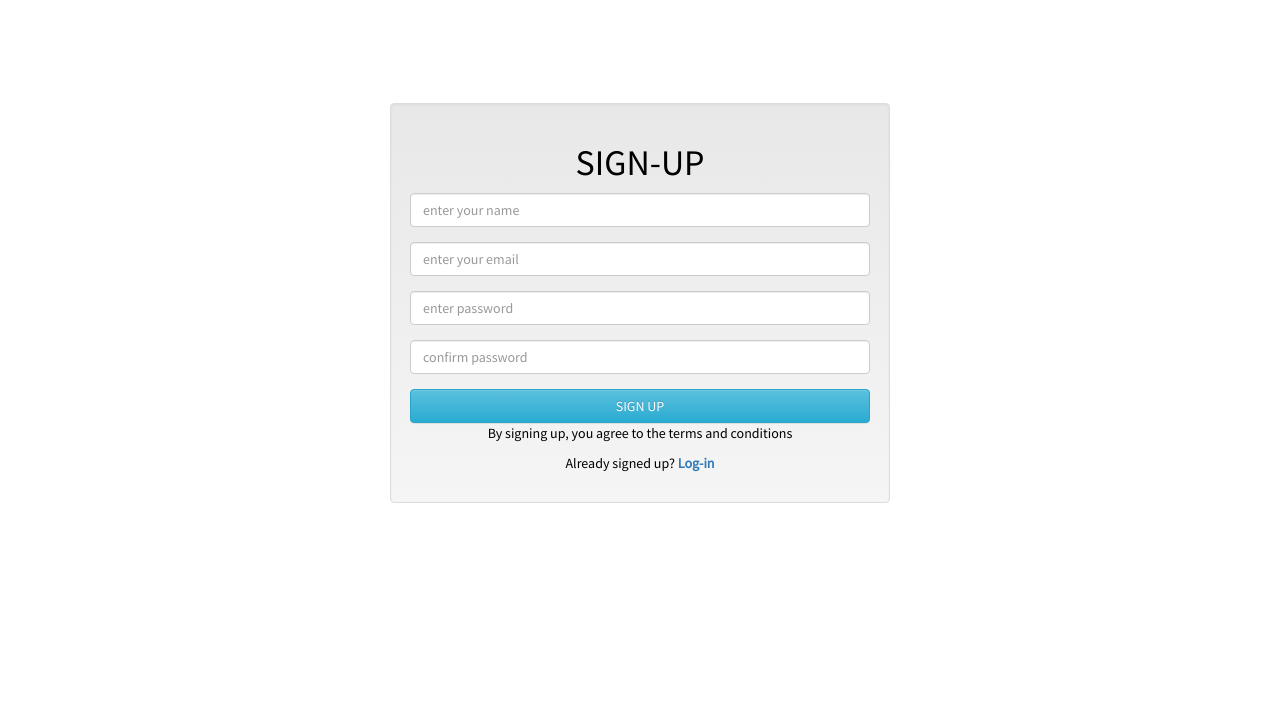
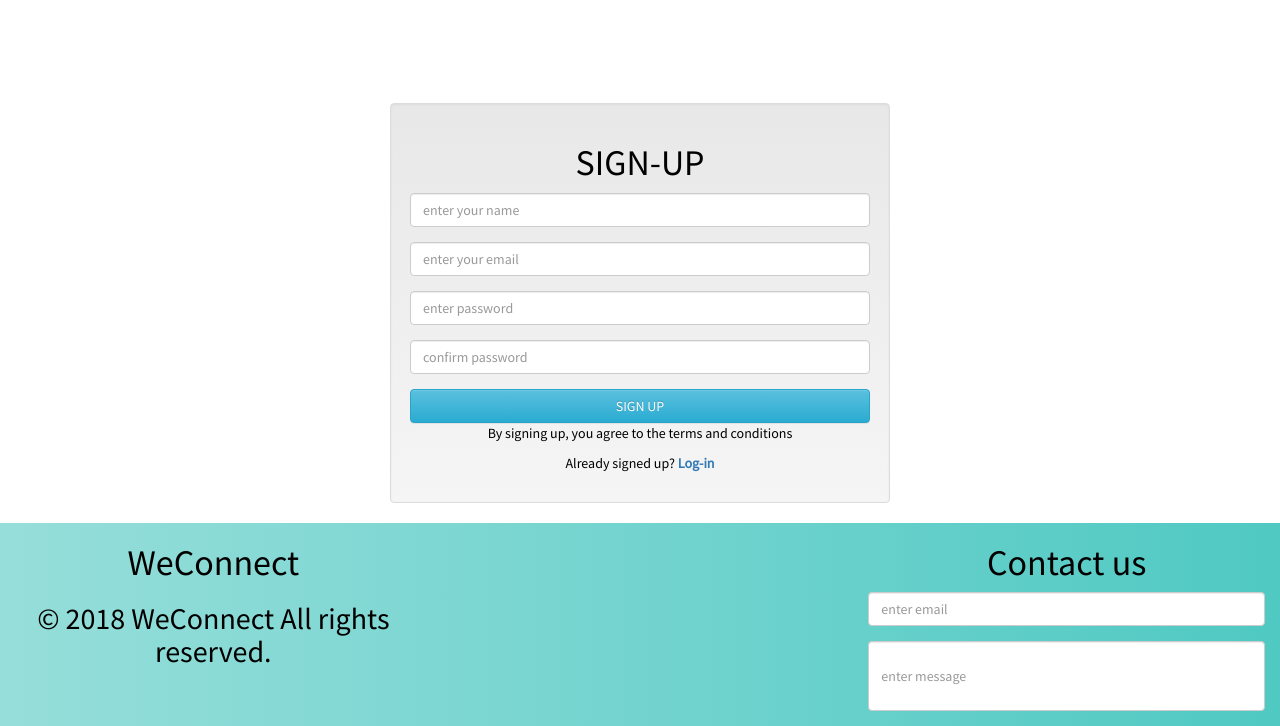
Before and after one commit to Collins33/WeConnect, a plain HTML site: page designs/UI/registration.html in a window 1280 px wide. Shown: the part 422-1148 px from the top of the page. Before the commit the page ends 945 px from the top, so only its background shows below. Drawn offline with nearby package versions, Linux system fonts and the light colour scheme.

Commit message:
Add the footer to the registration page

```diff
--- a/designs/UI/registration.html
+++ b/designs/UI/registration.html
@@ -28,7 +28,7 @@
                         <a class="navbar-brand" href="index.html">WeConnect</a>
                     </div>
                     <ul class="nav navbar-nav">
-                        <li class="active"><a href="#">Home</a></li>
+                        <li><a href="#">Home</a></li>
                         <li><a href="#">Businesses</a></li>
                         <li><a href="registration.html">Join us</a></li>
                         <li><a href="#">About</a></li>
@@ -38,7 +38,7 @@
             <h1 class="text-center weConnect">WeConnect</h1>
          </div>
 
-
+        <!-- sign up form -->
         <div class="row form-column">
             <div class="col-sm-12 col-md-12 col-lg-12 well">
                 <h1 class="text-center">SIGN-UP</h1>
@@ -65,6 +65,33 @@
                 <p class="text-center">Already signed up? <a href="login.html"><strong>Log-in</strong></a></p>
             </div>
         </div>
+
+
+
+
+         <!-- footer -->
+         <div class="row footer-row">
+                <div class="col-sm-4 col-md-4 col-lg-4">
+                    <h1 class="text-center" id="footer-logo">WeConnect</h1>
+                    <h2 class="text-center">© 2018 WeConnect
+                            All rights reserved.</h2>
+                </div>
+                <div class="col-sm-4 col-md-4 col-lg-4">
+
+                </div>
+                <div class="col-sm-4 col-md-4 col-lg-4">
+                    <h1 class="text-center">Contact us</h1>
+                    <form>
+                        <div class="form-group">
+                            <input class="form-control" placeholder="enter email" type="email"/>
+                        </div>
+                        <div class="form-group">
+                            <input class="form-control" placeholder="enter message" type="text" id="message-field"/>
+                        </div>
+                    </form>
+
+                </div>
+            </div>
     </div>
 <script src="js/script.js"></script>
 </body>
```
